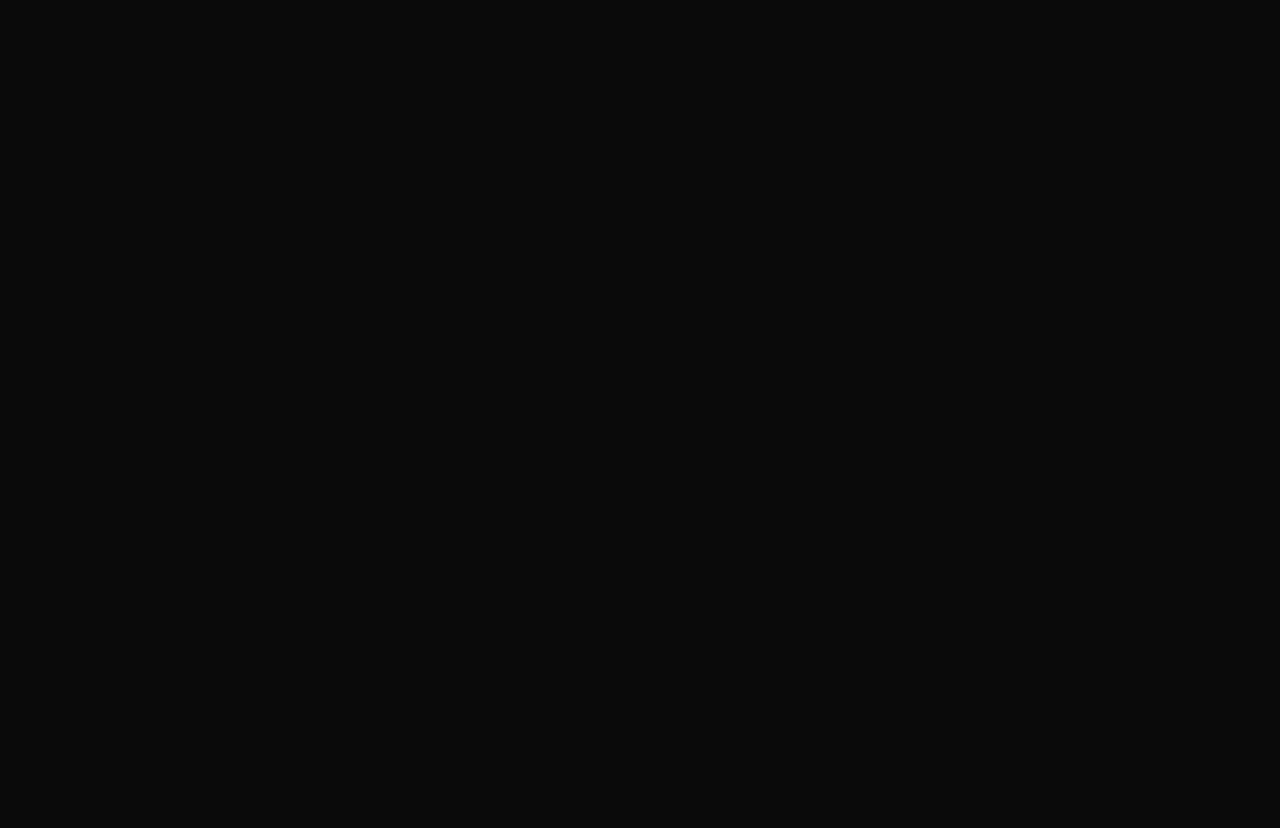
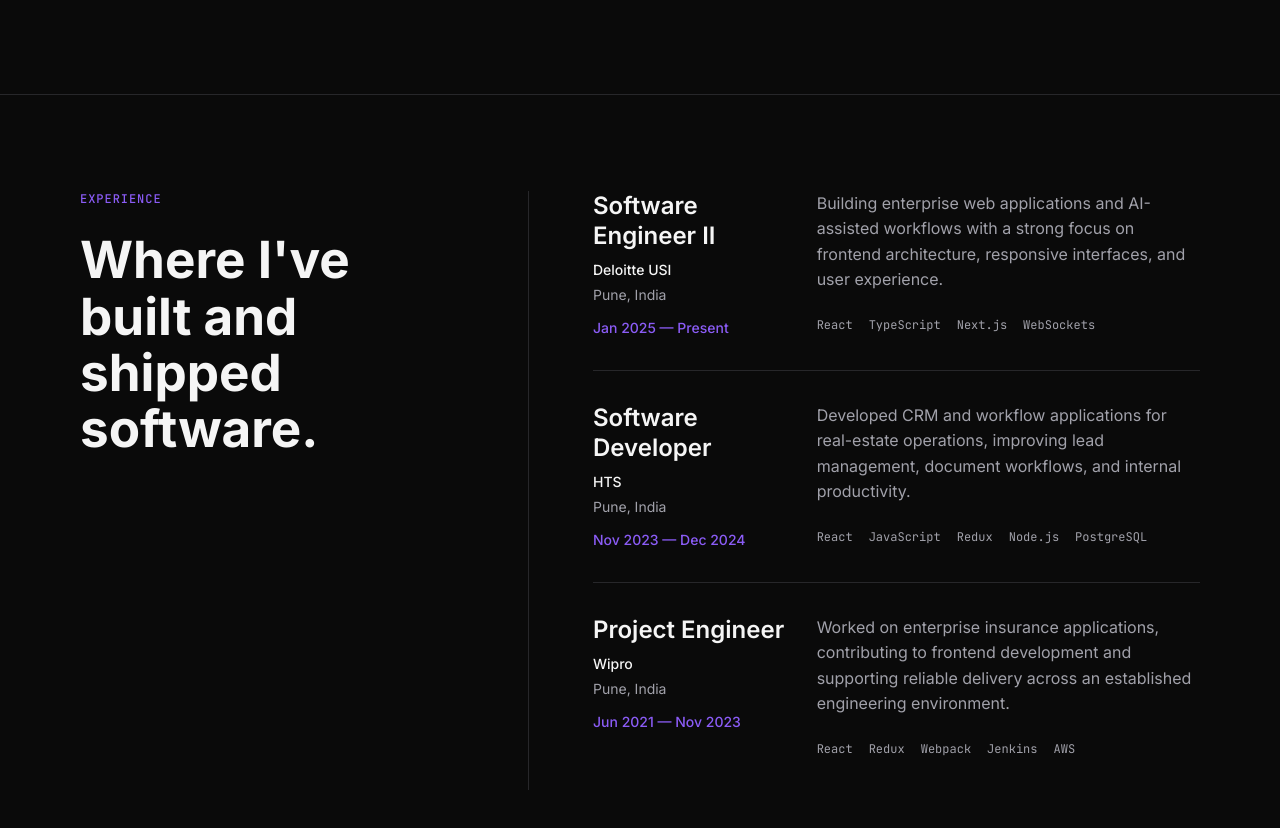
Before and after one commit to Prachi24599/my-portfolio, a React (Vite) app: page / in a window 1280 px wide. Shown: the part 1274-2102 px from the top of the page. Before the commit the page ends 1368 px from the top, so only its background shows below. Built offline with nearby package versions, Linux system fonts and the light colour scheme.

Commit message:
Experience section added

```diff
--- a/src/App.tsx
+++ b/src/App.tsx
@@ -1,5 +1,6 @@
 import Navbar from './components/Navbar'
 import About from './sections/About'
+import Experience from './sections/Experience'
 import Hero from './sections/Hero'
 
 function App() {
@@ -9,6 +10,7 @@ function App() {
       <main className="app">
         <Hero />
         <About />
+        <Experience />
       </main>
     </>
   )
--- /dev/null
+++ b/src/sections/Experience.css
@@ -0,0 +1,92 @@
+.experience {
+  border-top: 1px solid var(--color-border);
+}
+
+.experience__container {
+  display: grid;
+  grid-template-columns: 1fr 1.75fr;
+  gap: var(--space-16);
+}
+
+.experience__heading {
+  padding-right: var(--space-8);
+}
+
+.experience__label {
+  margin-bottom: var(--space-6);
+  color: var(--color-accent-hover);
+  font-family: var(--font-mono);
+  font-size: var(--font-size-caption);
+  font-weight: var(--font-weight-medium);
+  letter-spacing: 0.08em;
+  line-height: var(--line-height-caption);
+}
+
+.experience h2 {
+  max-width: 15ch;
+}
+
+.experience__entries {
+  border-left: 1px solid var(--color-border);
+  padding-left: var(--space-16);
+}
+
+.experience__entry {
+  display: grid;
+  grid-template-columns: minmax(160px, 0.8fr) 1.6fr;
+  gap: var(--space-8);
+  padding-block: var(--space-8);
+}
+
+.experience__entry:first-child {
+  padding-top: 0;
+}
+
+.experience__entry + .experience__entry {
+  border-top: 1px solid var(--color-border);
+}
+
+.experience__meta h3 {
+  margin-bottom: var(--space-2);
+}
+
+.experience__company,
+.experience__location,
+.experience__period {
+  font-size: var(--font-size-small);
+  line-height: var(--line-height-small);
+}
+
+.experience__company {
+  color: var(--color-text-primary);
+  font-weight: var(--font-weight-medium);
+}
+
+.experience__location {
+  margin-top: var(--space-1);
+}
+
+.experience__period {
+  margin-top: var(--space-3);
+  color: var(--color-accent-hover);
+  font-weight: var(--font-weight-medium);
+}
+
+.experience__description {
+  max-width: 60ch;
+  font-size: var(--font-size-body);
+  line-height: var(--line-height-body);
+}
+
+.experience__technologies {
+  display: flex;
+  flex-wrap: wrap;
+  gap: var(--space-2) var(--space-4);
+  margin: var(--space-6) 0 0;
+  padding: 0;
+  list-style: none;
+  color: var(--color-text-secondary);
+  font-family: var(--font-mono);
+  font-size: var(--font-size-caption);
+  line-height: var(--line-height-caption);
+}
--- /dev/null
+++ b/src/sections/Experience.tsx
@@ -0,0 +1,69 @@
+import Container from '../components/Container'
+import './Experience.css'
+
+const experiences = [
+  {
+    role: 'Software Engineer II',
+    company: 'Deloitte USI',
+    location: 'Pune, India',
+    period: 'Jan 2025 — Present',
+    description:
+      'Building enterprise web applications and AI-assisted workflows with a strong focus on frontend architecture, responsive interfaces, and user experience.',
+    technologies: ['React', 'TypeScript', 'Next.js', 'WebSockets'],
+  },
+  {
+    role: 'Software Developer',
+    company: 'HTS',
+    location: 'Pune, India',
+    period: 'Nov 2023 — Dec 2024',
+    description:
+      'Developed CRM and workflow applications for real-estate operations, improving lead management, document workflows, and internal productivity.',
+    technologies: ['React', 'JavaScript', 'Redux', 'Node.js', 'PostgreSQL'],
+  },
+  {
+    role: 'Project Engineer',
+    company: 'Wipro',
+    location: 'Pune, India',
+    period: 'Jun 2021 — Nov 2023',
+    description:
+      'Worked on enterprise insurance applications, contributing to frontend development and supporting reliable delivery across an established engineering environment.',
+    technologies: ['React', 'Redux', 'Webpack', 'Jenkins', 'AWS'],
+  },
+]
+
+function Experience() {
+  return (
+    <section id="experience" className="experience section">
+      <Container className="experience__container">
+        <div className="experience__heading">
+          <p className="experience__label">EXPERIENCE</p>
+          <h2>Where I&apos;ve built and shipped software.</h2>
+        </div>
+
+        <div className="experience__entries">
+          {experiences.map((experience) => (
+            <article className="experience__entry" key={`${experience.company}-${experience.role}`}>
+              <div className="experience__meta">
+                <h3>{experience.role}</h3>
+                <p className="experience__company">{experience.company}</p>
+                <p className="experience__location">{experience.location}</p>
+                <p className="experience__period">{experience.period}</p>
+              </div>
+
+              <div className="experience__details">
+                <p className="experience__description">{experience.description}</p>
+                <ul className="experience__technologies">
+                  {experience.technologies.map((technology) => (
+                    <li key={technology}>{technology}</li>
+                  ))}
+                </ul>
+              </div>
+            </article>
+          ))}
+        </div>
+      </Container>
+    </section>
+  )
+}
+
+export default Experience
```
